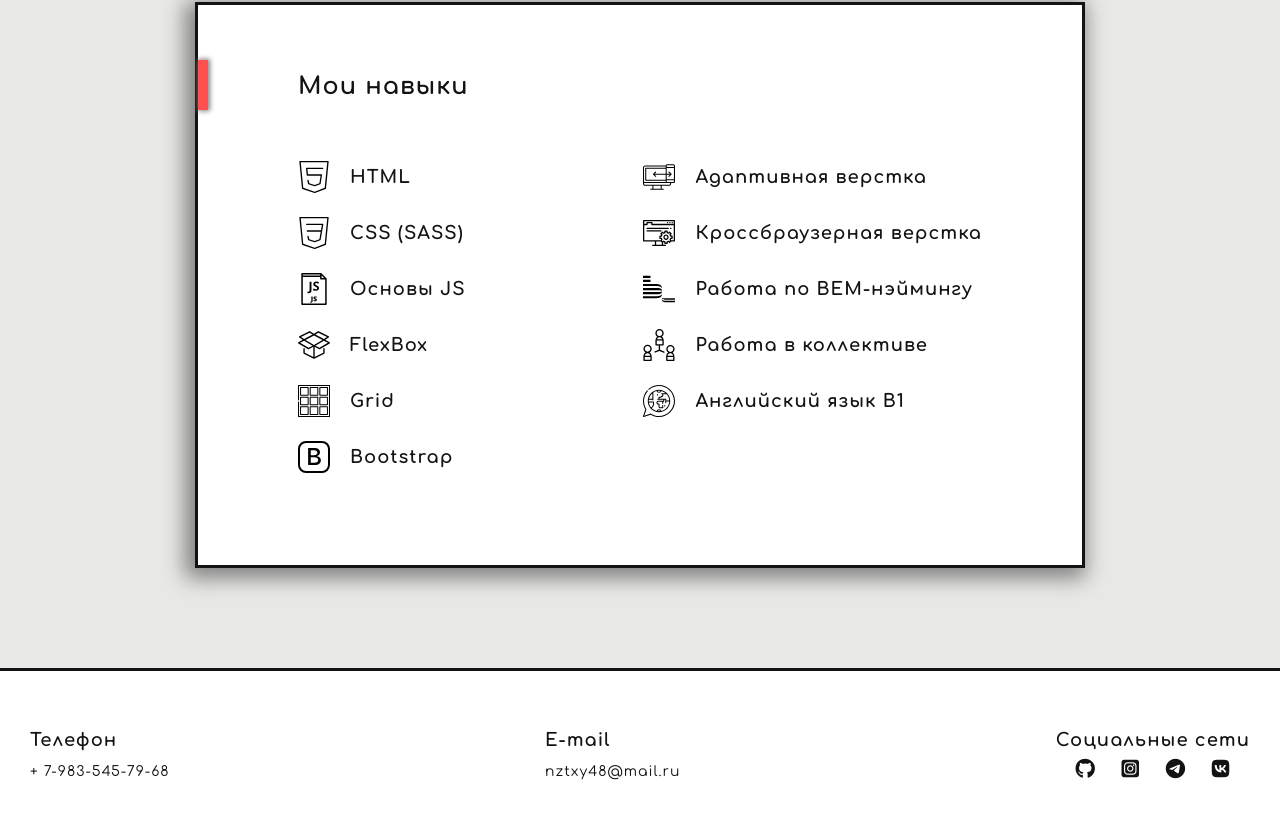
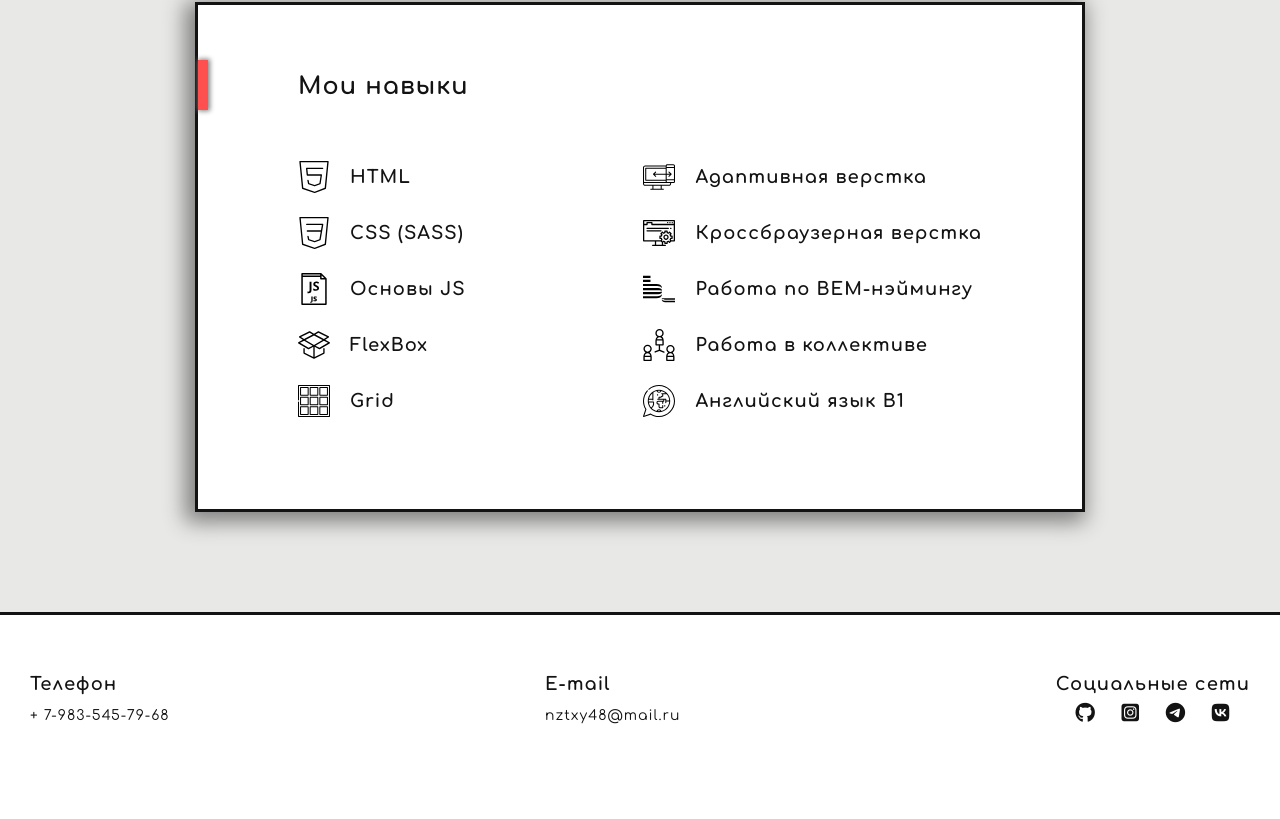
Before and after one commit to SnegirevPavel/myWebSite, a plain HTML site: page resume.html in a window 1280 px wide. Shown: the part 781-1600 px from the top of the page. After the commit the page ends 1548 px from the top, so only its background shows below. Drawn offline with nearby package versions, Linux system fonts and the light colour scheme.

Commit message:
Add files via upload

```diff
--- a/resume.html
+++ b/resume.html
@@ -100,10 +100,6 @@
                                         <p class="resume__card-item ">Grid</p>
                                     </div>
 
-                                    <div class="resume__card-item-wrap">
-                                        <img src="img/svg/bootstrap.svg" alt="icon" class="resume__card-item-pic">
-                                        <p class="resume__card-item ">Bootstrap</p>
-                                    </div>
                                 </div>
 
                                 <div class="resume__card-list">
```
